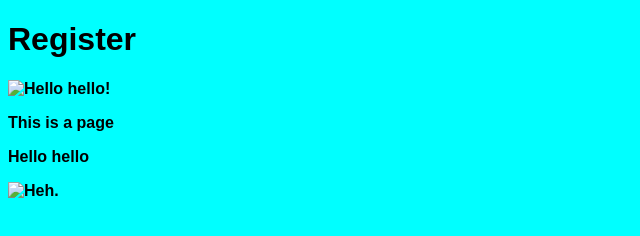
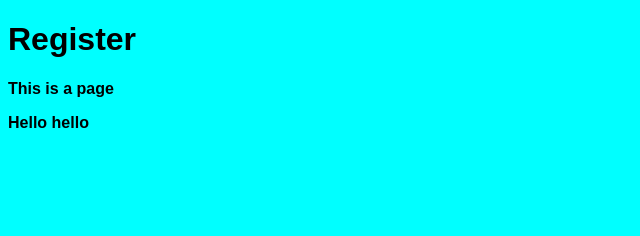
Before and after one commit to BruceReggie01/annyeong-test-page, a plain HTML site: page index.html in a window 1280 px wide. Shown: the whole page, without its empty margins (0-640 px from the left). Drawn offline with Linux system fonts and the light colour scheme.

```diff
--- a/index.html
+++ b/index.html
@@ -13,13 +13,11 @@
 <body>
 
 <h1>Register</h1>
-<div><img src="anya-forger.jpg" alt="Hello hello!"
-style="width: 50%;max-width: 960px"></div>
+
 <p>This is a page </p>
 <p>Hello hello</p>
 
-<div><img src="annyeong.jpg" alt="Heh."
-style="width: 50%;max-width:960px"></div>
+
 
 </body>
 
```
